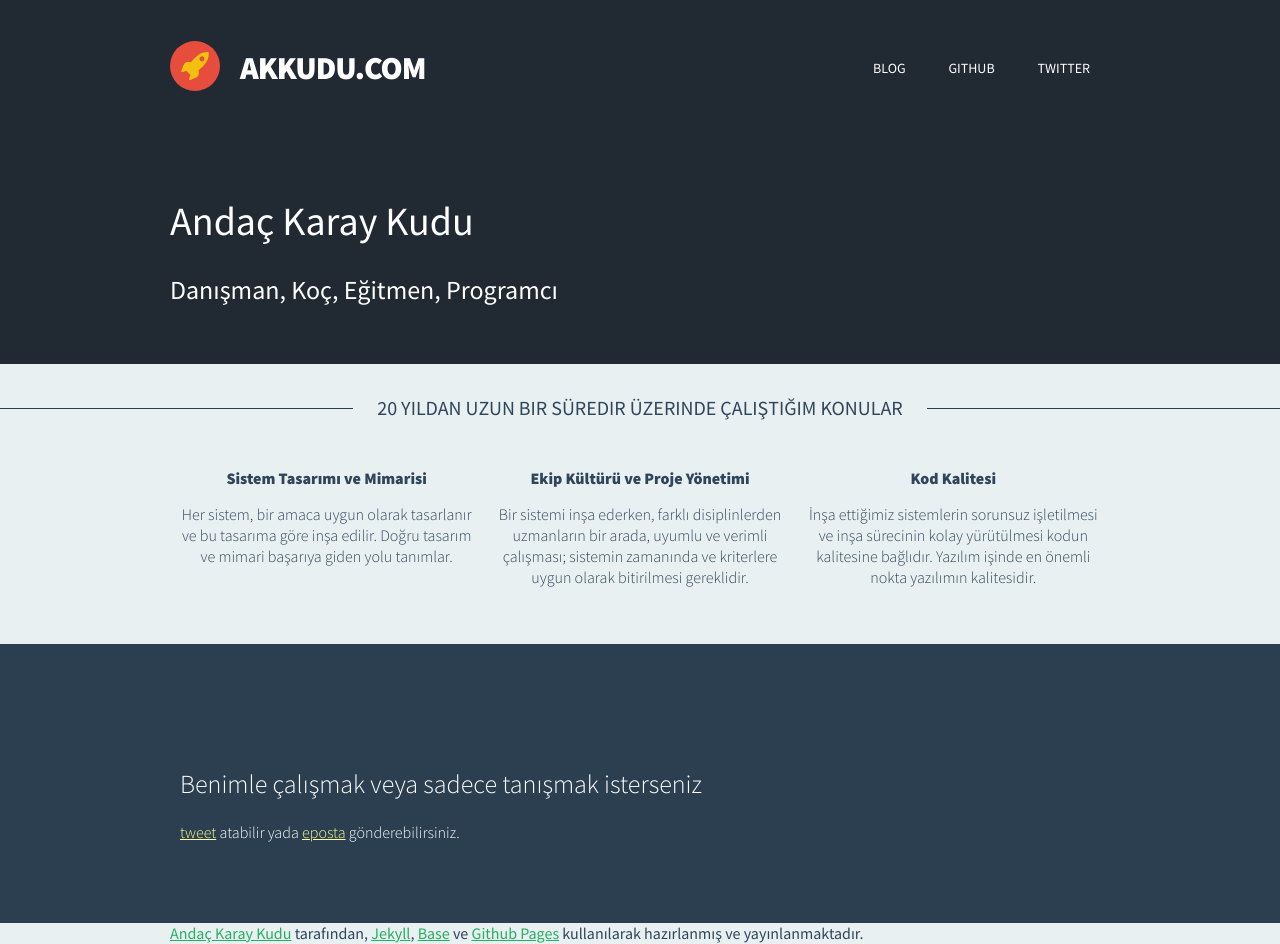
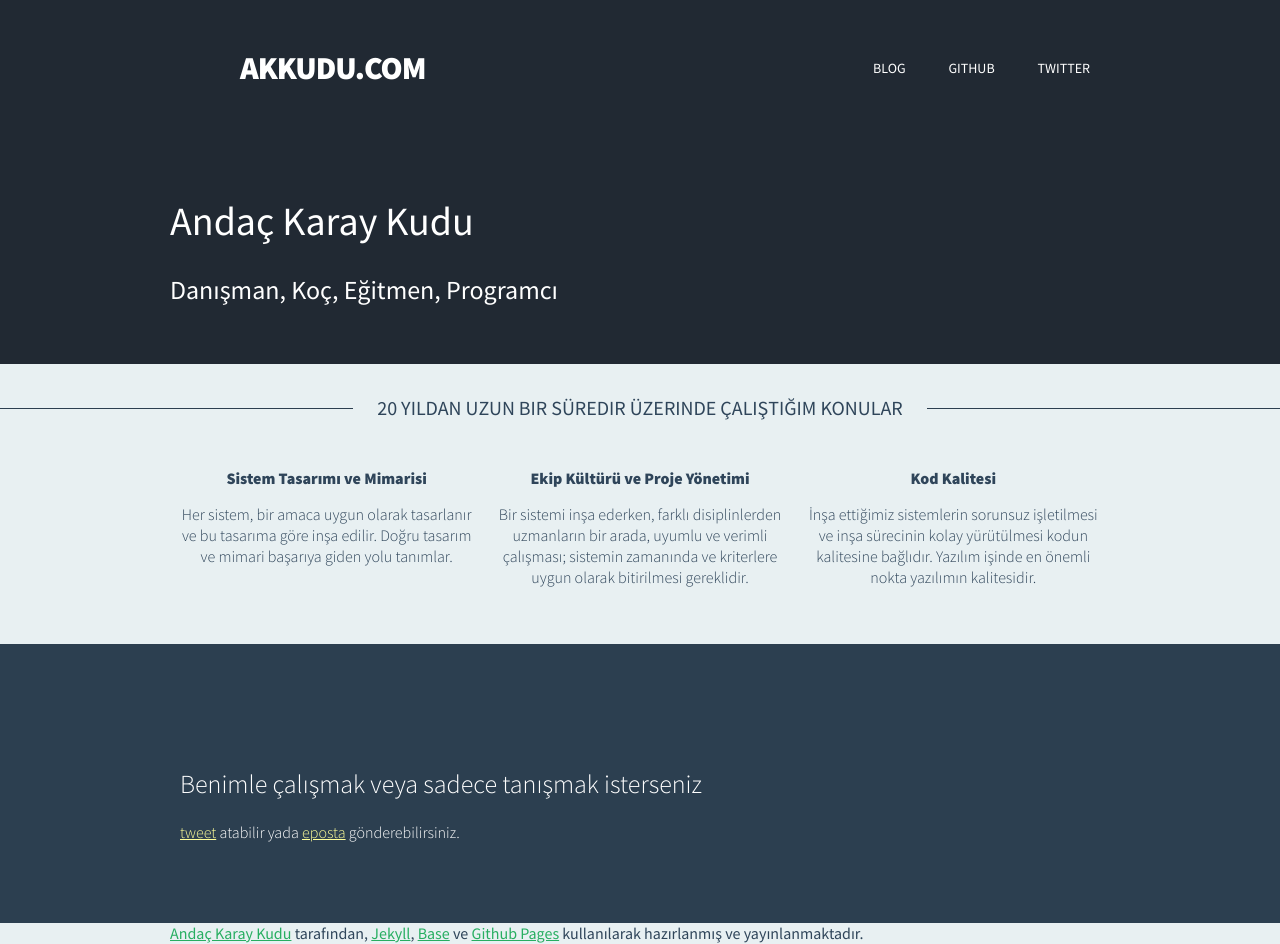
Before and after one commit to akkudu/akkudu.github.io, a Jekyll site: the page built from index.html, in a window 1280 px wide. Built offline with Jekyll 4.4.1, drawn with Linux system fonts in a browser that asks for light colours.

Commit message:
Remove icon from index

```diff
--- a/index.html
+++ b/index.html
@@ -14,7 +14,7 @@ tags:
 <div class="header dark-blue-row">
   <div class="container row-3 tablet-row-3 mobile-row-1">
     <div class="clear mobile-text-center">
-      <a href="/" class="logo left mobile-no-float uppercase"><span class="icon"></span>akkudu.com</a>
+      <a href="/" class="logo left mobile-no-float uppercase">akkudu.com</a>
       <ul class="navigation list-inline right mobile-full mobile-container-full">
         <li><a href="/blog">Blog</a></li>
         <li><a href="https://github.com/{{site.github}}">Github</a></li>
```
